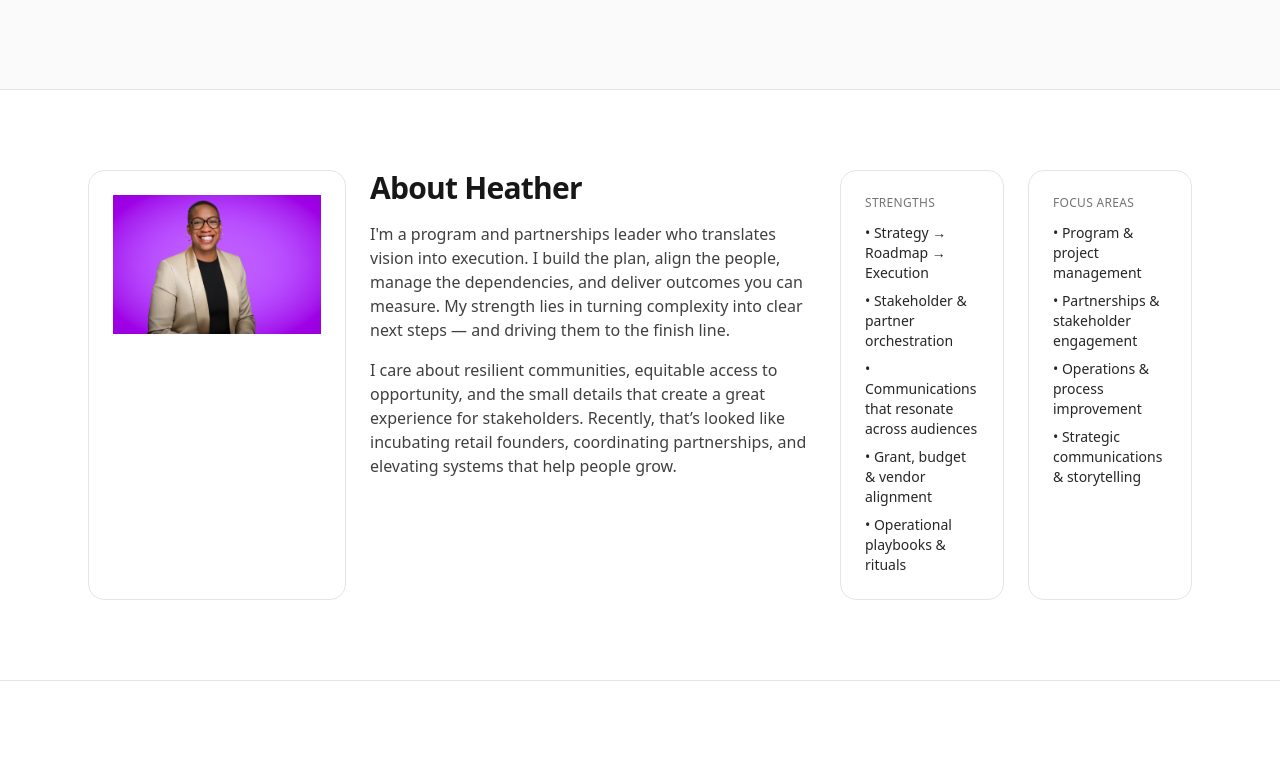
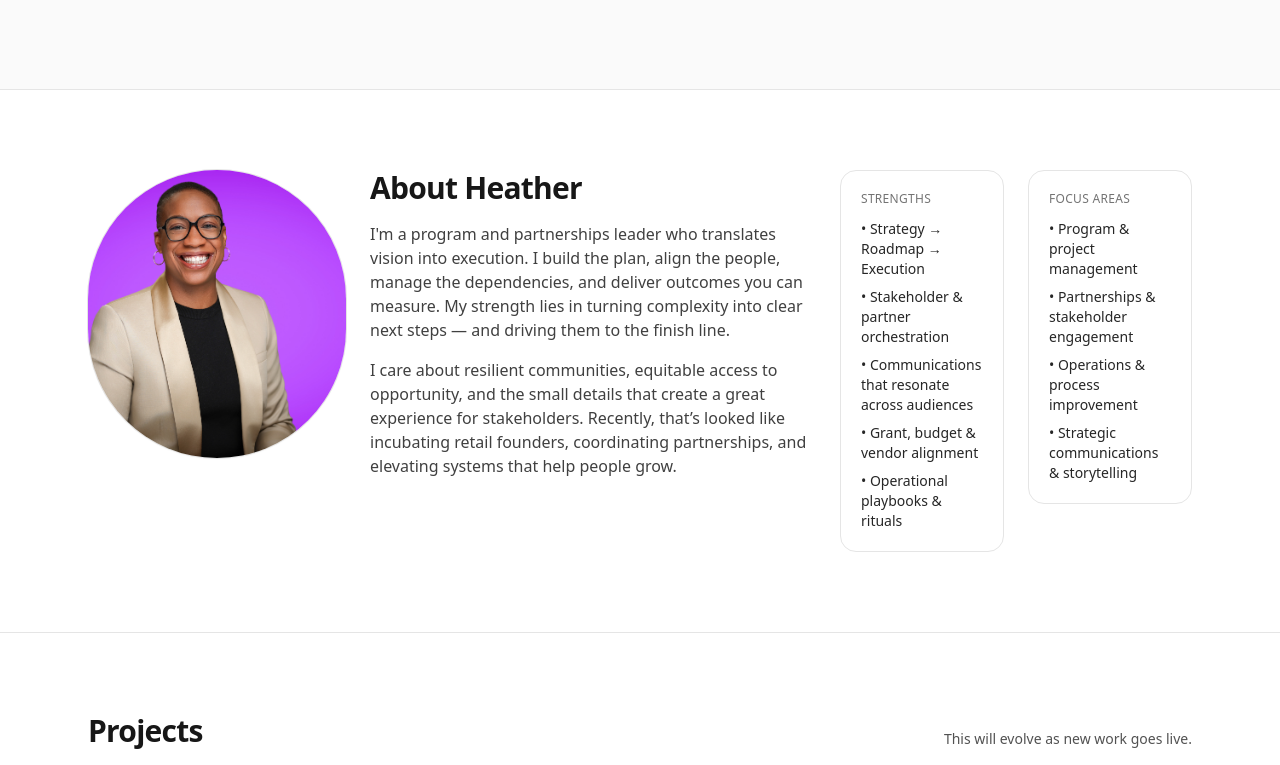
Before and after one commit to PoweredByHeather/Powered-By-Heather, a Next.js app: page / in a window 1280 px wide. Shown: the part 628-1393 px from the top of the page. Built offline with nearby package versions, Linux system fonts and the light colour scheme.

Commit message:
Update page.tsx

```diff
--- a/app/page.tsx
+++ b/app/page.tsx
@@ -132,18 +132,16 @@ export default function PoweredByHeather() {
       {/* About */}
 <section id="about" className="py-16 md:py-20 bg-white border-t border-neutral-200">
   <div className="max-w-6xl mx-auto px-6">
-    <div className="grid gap-6 md:grid-cols-12">
-      {/* 1) Headshot (left) */}
-      <Card className="md:col-span-3 rounded-2xl overflow-hidden">
-        <CardContent className="p-0">
+    <div className="grid gap-6 md:grid-cols-12 items-start">
+      {/* 1) Headshot (left) — circular & large */}
+      <div className="md:col-span-3 flex justify-center md:justify-start">
         <img
-            src="/heather-headshot.jpg"   // keep this name, or change to match your actual file
+          src="/heather-headshot.jpg"
           alt="Heather Wilson headshot"
-            className="w-full h-full object-cover"
-            loading="lazy"
+          className="w-64 h-64 md:w-72 md:h-72 rounded-full object-cover shadow-sm ring-1 ring-neutral-200"
+          loading="eager"
         />
-        </CardContent>
-      </Card>
+      </div>
 
       {/* 2) About Heather */}
       <div className="md:col-span-5">
@@ -160,8 +158,9 @@ export default function PoweredByHeather() {
       </div>
 
       {/* 3) Strengths */}
-      <Card className="md:col-span-2 rounded-2xl">
-        <CardContent className="p-5">
+      <div className="md:col-span-2">
+        <div className="border border-neutral-200 bg-white rounded-2xl">
+          <div className="p-5">
             <p className="text-xs uppercase tracking-wide text-neutral-500">Strengths</p>
             <ul className="mt-3 space-y-2 text-sm text-neutral-800">
               <li>• Strategy → Roadmap → Execution</li>
@@ -170,12 +169,14 @@ export default function PoweredByHeather() {
               <li>• Grant, budget & vendor alignment</li>
               <li>• Operational playbooks & rituals</li>
             </ul>
-        </CardContent>
-      </Card>
+          </div>
+        </div>
+      </div>
 
       {/* 4) Focus Areas */}
-      <Card className="md:col-span-2 rounded-2xl">
-        <CardContent className="p-5">
+      <div className="md:col-span-2">
+        <div className="border border-neutral-200 bg-white rounded-2xl">
+          <div className="p-5">
             <p className="text-xs uppercase tracking-wide text-neutral-500">Focus Areas</p>
             <ul className="mt-3 space-y-2 text-sm text-neutral-800">
               <li>• Program & project management</li>
@@ -183,11 +184,13 @@ export default function PoweredByHeather() {
               <li>• Operations & process improvement</li>
               <li>• Strategic communications & storytelling</li>
             </ul>
-        </CardContent>
-      </Card>
+          </div>
+        </div>
+      </div>
     </div>
   </div>
 </section>
+
 
       {/* Projects */}
       <section id="projects" className="py-16 md:py-20 bg-white border-t border-neutral-200">
```
Lines whose indentation alone changed are shown as unchanged.
